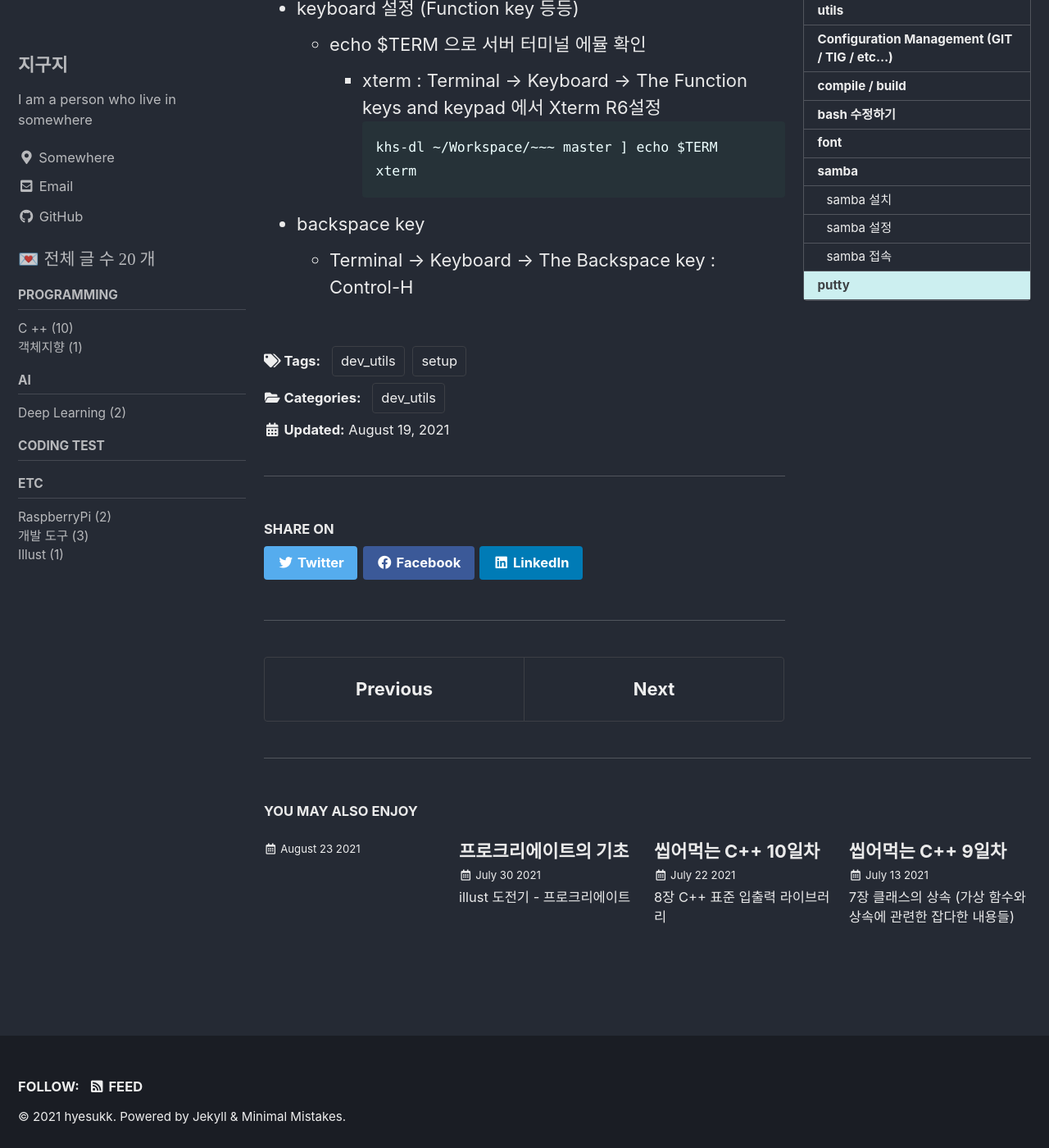
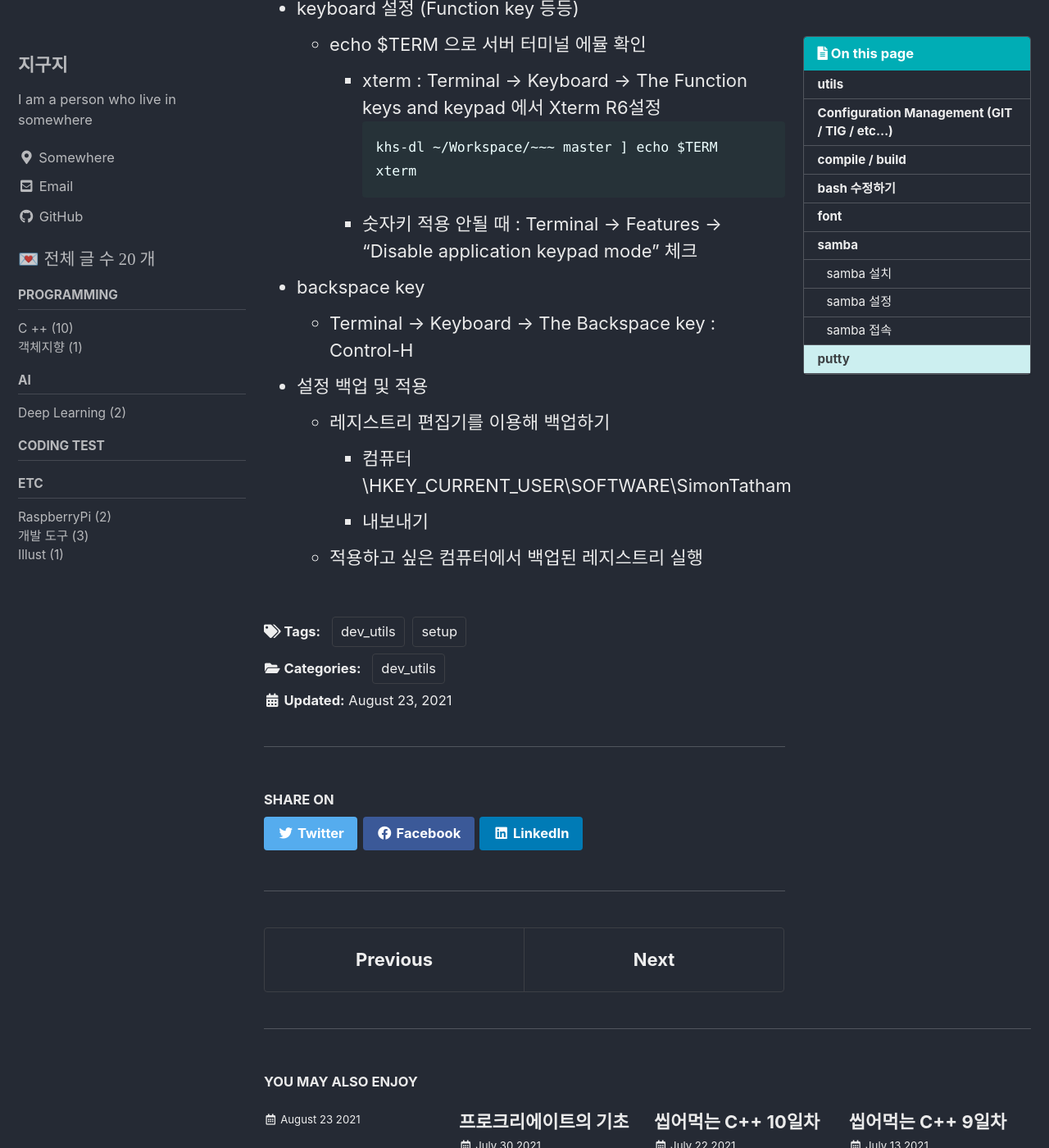
Before and after one commit to hyesuk-k/hyesuk-k.github.io, a Jekyll site: the page built from _posts/2021-07-30-dev_settings.md, in a window 1280 px wide and 1400 px high, scrolled down 7717 px. Shown: the whole window at 82% size. Built offline with Jekyll 4.4.1, drawn with Linux system fonts in a browser that asks for light colours; cached includes are drawn as plain includes.

Commit message:
[dev_util] putty 설정 파일 추가 (숫자 키패드)

````diff
--- a/_posts/2021-07-30-dev_settings.md
+++ b/_posts/2021-07-30-dev_settings.md
@@ -12,7 +12,7 @@ toc: true
 toc_sticky: true
 
 date: 2021-07-30
-last_modified_at: 2021-08-19
+last_modified_at: 2021-08-23
 ---
 
 * raspberry pi os format 후 세팅 기념ㅠㅠㅠㅠㅠ
@@ -277,6 +277,15 @@ sudo service smbd restart
   khs-dl ~/Workspace/~~~ master ] echo $TERM
   xterm
   ```
+    - 숫자키 적용 안될 때 : Terminal -> Features -> "Disable application keypad mode" 체크
 
 * backspace key
   + Terminal -> Keyboard -> The Backspace key : Control-H
+
+
+
+* 설정 백업 및 적용
+  + 레지스트리 편집기를 이용해 백업하기
+    - 컴퓨터\HKEY_CURRENT_USER\SOFTWARE\SimonTatham
+    - 내보내기
+  + 적용하고 싶은 컴퓨터에서 백업된 레지스트리 실행
````
Also changed, not shown: 1 other file.
